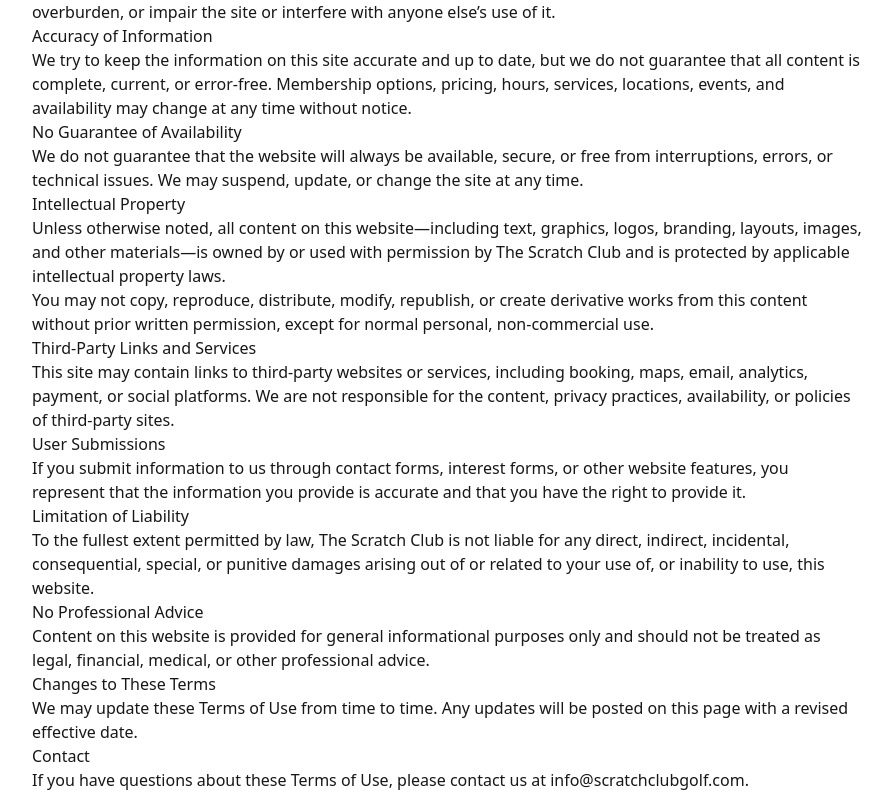
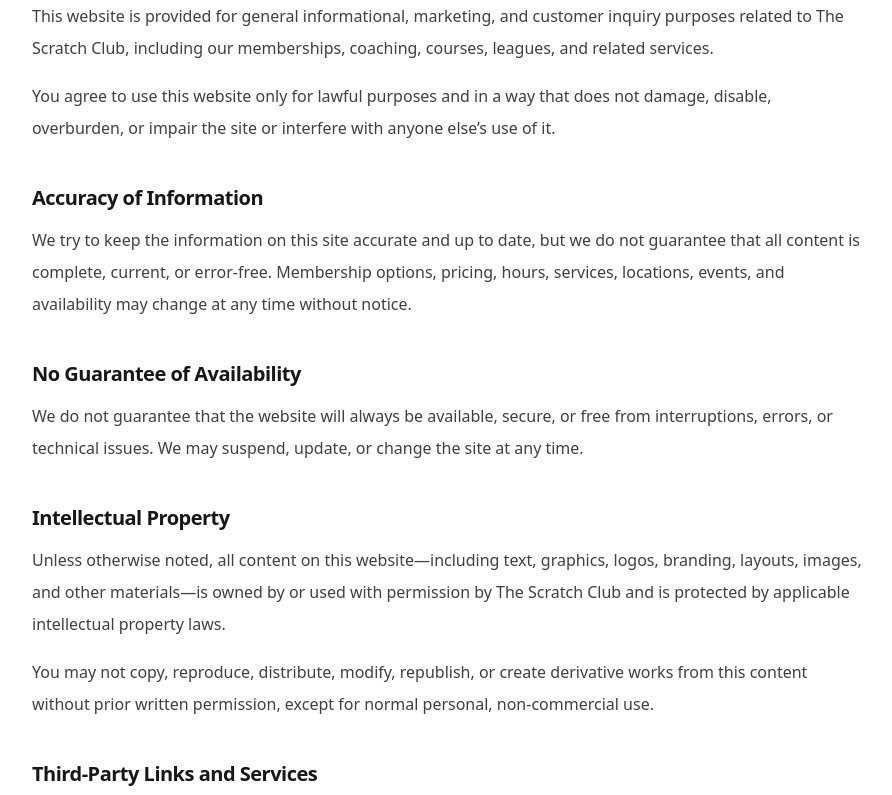
Before and after one commit to piersonshawn99/thescratchclub, a Next.js app: page /terms in a window 1280 px wide. Shown: the part 465-1260 px from the top of the page, without its empty margins (192-1084 px from the left). Built offline with nearby package versions, Linux system fonts and the light colour scheme.

Commit message:
Added Terms and Privacy pages with formatted content.

```diff
--- a/app/privacy/page.tsx
+++ b/app/privacy/page.tsx
@@ -4,6 +4,23 @@ export const metadata: Metadata = {
   title: "Privacy Policy | The Scratch Club",
   description: "Privacy Policy for The Scratch Club website.",
 };
+
+function Section({
+  title,
+  children,
+}: {
+  title: string;
+  children: React.ReactNode;
+}) {
+  return (
+    <section className="mt-10">
+      <h2 className="text-xl font-semibold tracking-tight text-neutral-900">
+        {title}
+      </h2>
+      <div className="mt-3 space-y-4 text-neutral-700 leading-8">{children}</div>
+    </section>
+  );
+}
 
 export default function PrivacyPage() {
   return (
@@ -12,109 +29,120 @@ export default function PrivacyPage() {
         <h1 className="text-3xl font-semibold tracking-tight text-neutral-900 sm:text-4xl">
           Privacy Policy
         </h1>
-        <p className="mt-3 text-sm text-neutral-500">
-          Last updated: April 2026
-        </p>
+        <p className="mt-3 text-sm text-neutral-500">Last updated: April 2026</p>
       </header>
 
-      <div className="prose prose-neutral mt-8 max-w-none">
+      <section className="mt-8 space-y-4 text-neutral-700 leading-8">
         <p>
-          The Scratch Club respects your privacy. This Privacy Policy describes
-          how we collect, use, and protect information you provide through this
-          website.
+          The Scratch Club respects your privacy. This Privacy Policy describes how
+          we collect, use, and protect information you provide through this website.
         </p>
+      </section>
 
-        <h2>Information We Collect</h2>
+      <Section title="Information We Collect">
         <p>We may collect information you voluntarily provide, such as:</p>
-        <ul>
+        <ul className="list-disc space-y-2 pl-6">
           <li>Name</li>
           <li>Email address</li>
           <li>Phone number</li>
           <li>Messages, questions, or interest form submissions</li>
         </ul>
-
         <p>
           We may also collect limited technical information through website tools
           such as analytics, including general usage patterns, device/browser
           information, and pages visited.
         </p>
+      </Section>
 
-        <h2>How We Use Information</h2>
+      <Section title="How We Use Information">
         <p>We may use your information to:</p>
-        <ul>
+        <ul className="list-disc space-y-2 pl-6">
           <li>Respond to inquiries and contact requests</li>
-          <li>Communicate with you about memberships, leagues, coaching, events, or services</li>
+          <li>
+            Communicate with you about memberships, leagues, coaching, events, or
+            services
+          </li>
           <li>Improve website performance and user experience</li>
           <li>Operate and maintain our business and customer communications</li>
         </ul>
+      </Section>
 
-        <h2>How We Share Information</h2>
+      <Section title="How We Share Information">
         <p>
           We do not sell your personal information. We may share information with
           trusted service providers that help us operate our website and
-          communications, such as hosting, booking, email delivery, analytics,
-          or payment tools, but only as needed for those services.
+          communications, such as hosting, booking, email delivery, analytics, or
+          payment tools, but only as needed for those services.
         </p>
+      </Section>
 
-        <h2>Email and Contact Forms</h2>
+      <Section title="Email and Contact Forms">
         <p>
-          If you submit a form on our website, your information may be delivered
-          to our internal email inboxes and systems so our team can respond to
-          you.
+          If you submit a form on our website, your information may be delivered to
+          our internal email inboxes and systems so our team can respond to you.
         </p>
+      </Section>
 
-        <h2>Cookies and Analytics</h2>
+      <Section title="Cookies and Analytics">
         <p>
           Our website may use cookies or similar technologies for basic site
-          functionality, performance measurement, and analytics. These tools help
-          us understand how visitors use the site and improve it over time.
+          functionality, performance measurement, and analytics. These tools help us
+          understand how visitors use the site and improve it over time.
         </p>
+      </Section>
 
-        <h2>Third-Party Services</h2>
+      <Section title="Third-Party Services">
         <p>
           This site may link to or integrate with third-party services such as
           booking platforms, maps, email tools, analytics providers, social
-          platforms, or payment processors. Those services have their own
-          privacy policies and practices, and we are not responsible for them.
+          platforms, or payment processors. Those services have their own privacy
+          policies and practices, and we are not responsible for them.
         </p>
+      </Section>
 
-        <h2>Data Security</h2>
+      <Section title="Data Security">
         <p>
-          We take reasonable steps to protect the information submitted through
-          this website. However, no method of transmission or storage is
-          completely secure, and we cannot guarantee absolute security.
+          We take reasonable steps to protect the information submitted through this
+          website. However, no method of transmission or storage is completely
+          secure, and we cannot guarantee absolute security.
         </p>
+      </Section>
 
-        <h2>Children’s Privacy</h2>
+      <Section title="Children’s Privacy">
         <p>
-          This website is not intended to knowingly collect personal information
-          from children under 13 without appropriate parental or guardian
-          involvement.
+          This website is not intended to knowingly collect personal information from
+          children under 13 without appropriate parental or guardian involvement.
         </p>
+      </Section>
 
-        <h2>Your Choices</h2>
+      <Section title="Your Choices">
         <p>
           You may contact us if you want us to update or delete information you
           previously submitted through our website, subject to any operational,
           legal, or recordkeeping needs.
         </p>
+      </Section>
 
-        <h2>Changes to This Policy</h2>
+      <Section title="Changes to This Policy">
         <p>
-          We may update this Privacy Policy from time to time. Any changes will
-          be posted on this page with a revised effective date.
+          We may update this Privacy Policy from time to time. Any changes will be
+          posted on this page with a revised effective date.
         </p>
+      </Section>
 
-        <h2>Contact</h2>
+      <Section title="Contact">
         <p>
-          If you have questions about this Privacy Policy or your information,
-          please contact us at{" "}
-          <a href="mailto:info@scratchclubgolf.com">
+          If you have questions about this Privacy Policy or your information, please
+          contact us at{" "}
+          <a
+            href="mailto:info@scratchclubgolf.com"
+            className="font-medium text-emerald-700 hover:text-emerald-800"
+          >
             info@scratchclubgolf.com
           </a>
           .
         </p>
-      </div>
+      </Section>
     </main>
   );
 }
--- a/app/terms/page.tsx
+++ b/app/terms/page.tsx
@@ -4,6 +4,23 @@ export const metadata: Metadata = {
   title: "Terms of Use | The Scratch Club",
   description: "Terms of Use for The Scratch Club website.",
 };
+
+function Section({
+  title,
+  children,
+}: {
+  title: string;
+  children: React.ReactNode;
+}) {
+  return (
+    <section className="mt-10">
+      <h2 className="text-xl font-semibold tracking-tight text-neutral-900">
+        {title}
+      </h2>
+      <div className="mt-3 space-y-4 text-neutral-700 leading-8">{children}</div>
+    </section>
+  );
+}
 
 export default function TermsPage() {
   return (
@@ -12,103 +29,114 @@ export default function TermsPage() {
         <h1 className="text-3xl font-semibold tracking-tight text-neutral-900 sm:text-4xl">
           Terms of Use
         </h1>
-        <p className="mt-3 text-sm text-neutral-500">
-          Last updated: April 2026
-        </p>
+        <p className="mt-3 text-sm text-neutral-500">Last updated: April 2026</p>
       </header>
 
-      <div className="prose prose-neutral mt-8 max-w-none">
+      <section className="mt-8 space-y-4 text-neutral-700 leading-8">
         <p>
-          Welcome to The Scratch Club website. By accessing or using this site,
-          you agree to these Terms of Use. If you do not agree, please do not
-          use the site.
+          Welcome to The Scratch Club website. By accessing or using this site, you
+          agree to these Terms of Use. If you do not agree, please do not use the
+          site.
         </p>
+      </section>
 
-        <h2>Use of This Website</h2>
+      <Section title="Use of This Website">
         <p>
-          This website is provided for general informational, marketing, and
-          customer inquiry purposes related to The Scratch Club, including our
-          memberships, coaching, courses, leagues, and related services.
+          This website is provided for general informational, marketing, and customer
+          inquiry purposes related to The Scratch Club, including our memberships,
+          coaching, courses, leagues, and related services.
         </p>
         <p>
-          You agree to use this website only for lawful purposes and in a way
-          that does not damage, disable, overburden, or impair the site or
-          interfere with anyone else’s use of it.
+          You agree to use this website only for lawful purposes and in a way that
+          does not damage, disable, overburden, or impair the site or interfere with
+          anyone else’s use of it.
         </p>
+      </Section>
 
-        <h2>Accuracy of Information</h2>
+      <Section title="Accuracy of Information">
         <p>
-          We try to keep the information on this site accurate and up to date,
-          but we do not guarantee that all content is complete, current, or
-          error-free. Membership options, pricing, hours, services, locations,
-          events, and availability may change at any time without notice.
+          We try to keep the information on this site accurate and up to date, but we
+          do not guarantee that all content is complete, current, or error-free.
+          Membership options, pricing, hours, services, locations, events, and
+          availability may change at any time without notice.
         </p>
+      </Section>
 
-        <h2>No Guarantee of Availability</h2>
+      <Section title="No Guarantee of Availability">
         <p>
-          We do not guarantee that the website will always be available, secure,
-          or free from interruptions, errors, or technical issues. We may
-          suspend, update, or change the site at any time.
+          We do not guarantee that the website will always be available, secure, or
+          free from interruptions, errors, or technical issues. We may suspend,
+          update, or change the site at any time.
         </p>
+      </Section>
 
-        <h2>Intellectual Property</h2>
+      <Section title="Intellectual Property">
         <p>
           Unless otherwise noted, all content on this website—including text,
-          graphics, logos, branding, layouts, images, and other materials—is
-          owned by or used with permission by The Scratch Club and is protected
-          by applicable intellectual property laws.
+          graphics, logos, branding, layouts, images, and other materials—is owned
+          by or used with permission by The Scratch Club and is protected by
+          applicable intellectual property laws.
         </p>
         <p>
           You may not copy, reproduce, distribute, modify, republish, or create
-          derivative works from this content without prior written permission,
-          except for normal personal, non-commercial use.
+          derivative works from this content without prior written permission, except
+          for normal personal, non-commercial use.
         </p>
+      </Section>
 
-        <h2>Third-Party Links and Services</h2>
+      <Section title="Third-Party Links and Services">
         <p>
-          This site may contain links to third-party websites or services,
-          including booking, maps, email, analytics, payment, or social
-          platforms. We are not responsible for the content, privacy practices,
-          availability, or policies of third-party sites.
+          This site may contain links to third-party websites or services, including
+          booking, maps, email, analytics, payment, or social platforms. We are not
+          responsible for the content, privacy practices, availability, or policies
+          of third-party sites.
         </p>
+      </Section>
 
-        <h2>User Submissions</h2>
+      <Section title="User Submissions">
         <p>
-          If you submit information to us through contact forms, interest forms,
-          or other website features, you represent that the information you
-          provide is accurate and that you have the right to provide it.
+          If you submit information to us through contact forms, interest forms, or
+          other website features, you represent that the information you provide is
+          accurate and that you have the right to provide it.
         </p>
+      </Section>
 
-        <h2>Limitation of Liability</h2>
+      <Section title="Limitation of Liability">
         <p>
-          To the fullest extent permitted by law, The Scratch Club is not liable
-          for any direct, indirect, incidental, consequential, special, or
-          punitive damages arising out of or related to your use of, or inability
-          to use, this website.
+          To the fullest extent permitted by law, The Scratch Club is not liable for
+          any direct, indirect, incidental, consequential, special, or punitive
+          damages arising out of or related to your use of, or inability to use, this
+          website.
         </p>
+      </Section>
 
-        <h2>No Professional Advice</h2>
+      <Section title="No Professional Advice">
         <p>
-          Content on this website is provided for general informational purposes
-          only and should not be treated as legal, financial, medical, or other
+          Content on this website is provided for general informational purposes only
+          and should not be treated as legal, financial, medical, or other
           professional advice.
         </p>
+      </Section>
 
-        <h2>Changes to These Terms</h2>
+      <Section title="Changes to These Terms">
         <p>
-          We may update these Terms of Use from time to time. Any updates will
-          be posted on this page with a revised effective date.
+          We may update these Terms of Use from time to time. Any updates will be
+          posted on this page with a revised effective date.
         </p>
+      </Section>
 
-        <h2>Contact</h2>
+      <Section title="Contact">
         <p>
           If you have questions about these Terms of Use, please contact us at{" "}
-          <a href="mailto:info@scratchclubgolf.com">
+          <a
+            href="mailto:info@scratchclubgolf.com"
+            className="font-medium text-emerald-700 hover:text-emerald-800"
+          >
             info@scratchclubgolf.com
           </a>
           .
         </p>
-      </div>
+      </Section>
     </main>
   );
 }
--- a/components/Footer.tsx
+++ b/components/Footer.tsx
@@ -19,8 +19,8 @@ const SECONDARY = [
 ];
 
 const LEGAL = [
-  { label: "Terms", href: "/legal/terms" },
-  { label: "Privacy", href: "/legal/privacy" },
+  { label: "Terms", href: "/terms" },
+  { label: "Privacy", href: "/privacy" },
 ];
 
 export default function Footer() {
```
